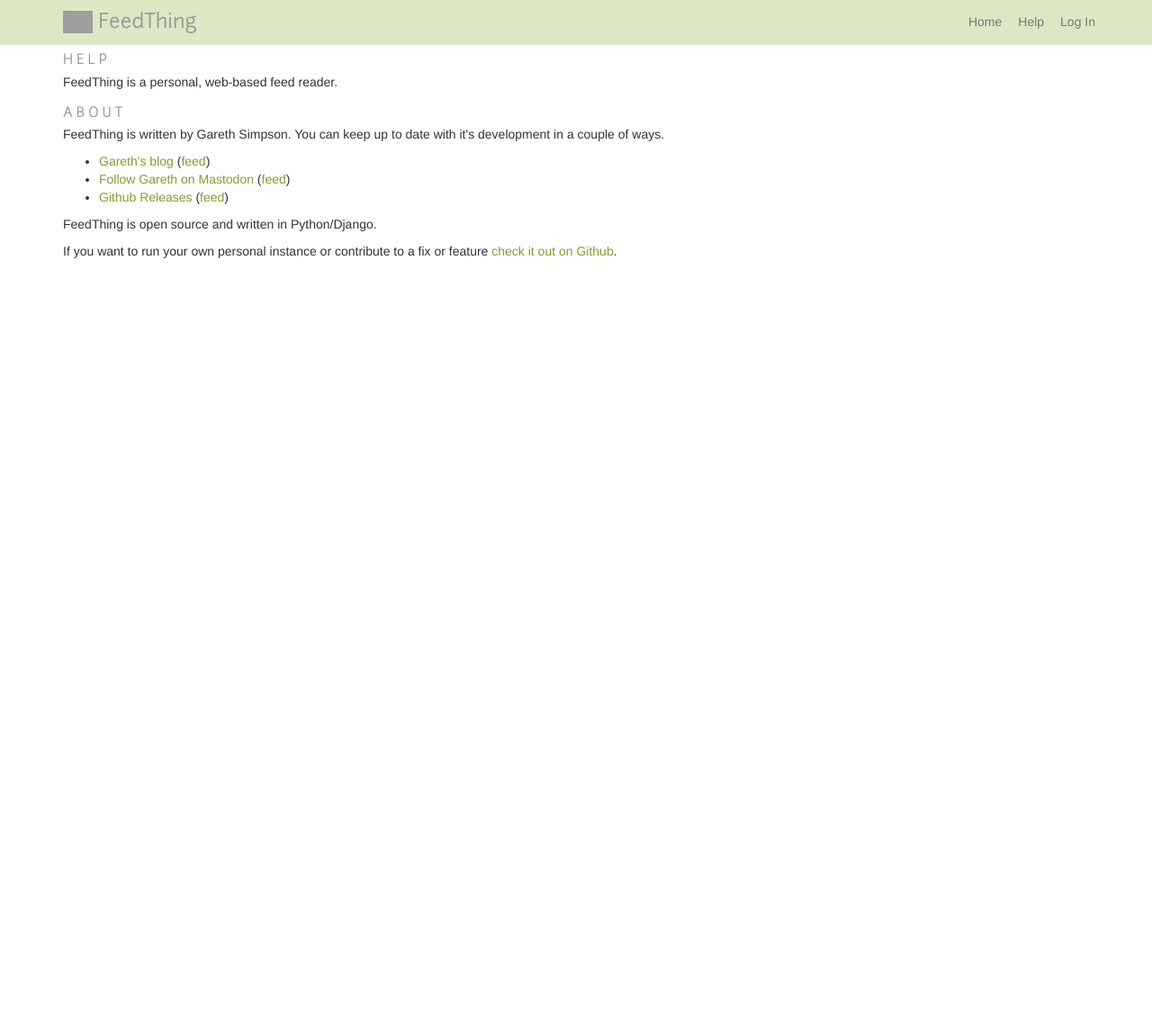
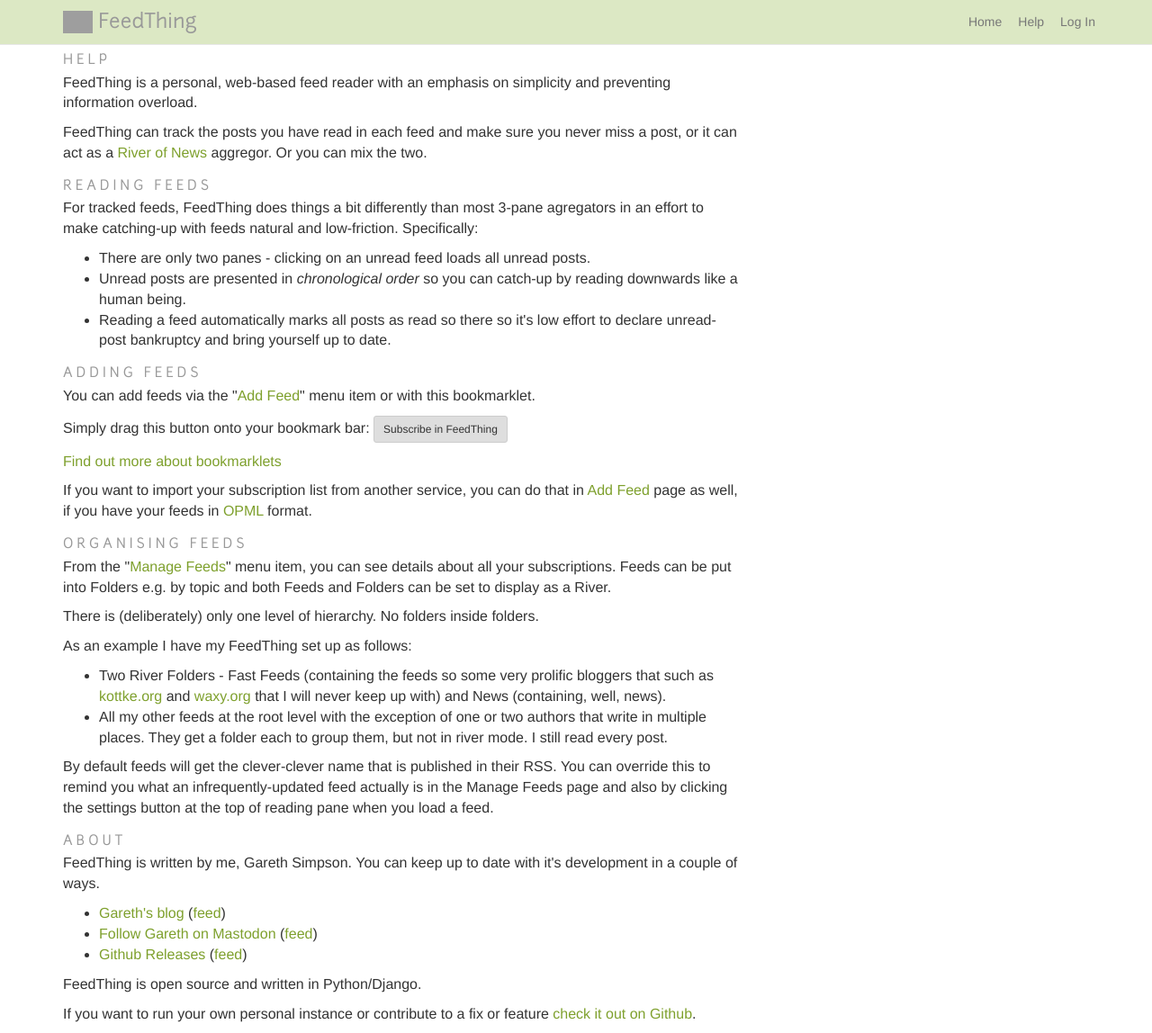
Before and after one commit to xurble/FeedThing, a Django app: page /help/ in a window 1280 px wide. Shown: the whole page at 90% size. Before the commit the page ends 287 px from the top, so only its background shows below. Run offline with Django 3.2, Linux system fonts and the light colour scheme; parts of the project's set-up code (start-up, migrations or seed data) failed here and were passed over; some libraries are stand-ins or nearby versions; grey boxes are pictures that could not be loaded.

Commit message:
chore: help

```diff
--- a/feedthing/urls.py
+++ b/feedthing/urls.py
@@ -34,7 +34,7 @@ urlpatterns = [
 
     path('saved/', views.savedposts, name="savedposts"),
 
-    path('manage/', views.managefeeds),
+    path('manage/', views.managefeeds, name="manage"),
     path('subscription/list/', views.subscriptionlist),
 
     path('subscription/<int:sid>/unsubscribe/', views.unsubscribefeed),
--- a/ft/templates/addfeed.html
+++ b/ft/templates/addfeed.html
@@ -30,7 +30,8 @@
             </div>
 
         </div>
-        <div class="hidden-xs col-sm-4 ftcontent">
+        <div class="col-sm-4 ftcontent">
+            <div class="visible-xs"><br><br><br><br></div>
             <div id="opml">
                 <h2>Batch Import</h2>
                 <p>You can add a batch of feeds in one go by supplying an OPML file.</p>
--- a/ft/templates/help.html
+++ b/ft/templates/help.html
@@ -3,23 +3,85 @@
 {% block content %}
 <div class="container">
   <div class="row">
-    <div class="col-xs-12 ftcontent">
+    <div class="col-sm-8 ftcontent">
       <h2>Help</h2>
 
+      <p>
+        FeedThing is a personal, web-based feed reader with an emphasis on simplicity and
+        preventing information overload.
+      </p>
 
+      <p>
+        FeedThing can track the posts you have read in each feed and make sure you never
+        miss a post, or it can act as a <a href="http://scripting.com/2014/06/02/whatIsARiverOfNewsAggregator.html">
+        River of News</a> aggregor.  Or you can mix the two.
+      </p>
 
+      <h2>Reading Feeds</h2>
+      <p>
+        For tracked feeds, FeedThing does things a bit differently than most 3-pane agregators
+        in an effort to make catching-up with feeds natural and low-friction.  Specifically:
+        <ul>
+          <li>There are only two panes - clicking on an unread feed loads all unread posts.</li>
+          <li>Unread posts are presented in <i>chronological order</i> so you can catch-up by
+          reading downwards like a human being.</li>
+          <li>Reading a feed automatically marks all posts as read so there so it's low effort
+          to declare unread-post bankruptcy and bring yourself up to date.
+        </ul>
+      </p>
 
+      <h2>Adding Feeds</h2>
+      <p>
+        You can add feeds via the "<a href="{% url 'addfeed' %}">Add Feed</a>" menu item or with this bookmarklet.
+      <p>
+        Simply drag this button onto your bookmark bar:
+        <a class="btn btn-default btn-sm" href="javascript:document.location.href='https://feedthing.net/addfeed/?feed=' + encodeURIComponent(document.location.href);">Subscribe in FeedThing</a>
+      </p>
+      <p>
+        <a href="http://www.howtogeek.com/189358/beginner-geek-how-to-use-bookmarklets-on-any-device/">Find out more about bookmarklets</a>
+      </p>
+      <p>
+        If you want to import your subscription list from another service, you can do that in
+        <a href="{% url 'addfeed' %}">Add Feed</a> page as well, if you have your feeds in <a href="http://opml.org/spec2.opml">OPML</a>
+        format.
+      </p>
 
-
-      <p>FeedThing is a personal, web-based feed reader.<p/>
-
-
-
+      <h2>Organising Feeds</h2>
+      <p>
+        From the "<a href="{% url 'manage' %}">Manage Feeds</a>" menu item, you can
+        see details about all your subscriptions.  Feeds can be put into Folders
+        e.g. by topic and both Feeds and Folders can be set to display as a River.
+      </p>
+      <p>
+        There is (deliberately) only one level of hierarchy.  No folders inside folders.
+      </p>
+      <p>
+        As an example I have my FeedThing set up as follows:
+        <ul>
+          <li>
+            Two River Folders - Fast Feeds (containing the feeds so some very prolific bloggers
+            that such as <a href="https://kottke.org">kottke.org</a> and
+            <a href="https://waxy.org">waxy.org</a> that I will never keep up with) and
+            News (containing, well, news).
+          </li>
+          <li>
+            All my other feeds at the root level with the exception of one or two
+            authors that write in multiple places.  They get a folder each to group
+            them, but not in river mode.  I still read every post.
+          </li>
+        </ul>
+      </p>
+      <p>
+        By default feeds will get the clever-clever name that is published in their
+        RSS. You can override this to remind you what an infrequently-updated feed
+        actually is in the Manage Feeds page and also by clicking the settings button
+        at the top of reading pane when you load a feed.
+      </p>
 
       <h2>About</h2>
 
       <p>
-        FeedThing is written by Gareth Simpson.  You
+        FeedThing is written by me, Gareth Simpson.  You
         can keep up to date with it's development in a couple of ways.
         <ul>
           <li><a href="https://xurble.org">Gareth's blog</a> (<a href="https://xurble.org/media/www.xurble.org/rss.xml">feed</a>)</li>
--- a/ft/templates/settings.html
+++ b/ft/templates/settings.html
@@ -7,6 +7,10 @@
         <div class="col-xs-12 ftcontent">
             <h2>Settings</h2>
 
+            <p>You can definitely expect some of these some time soon.</p>
+
+            <p>Until then, there is just:</p>
+
             <p><a href="{% url 'account_change_password' %}">Change Password</a></p>
 
             <p><a href="{% url 'account_logout' %}">Log Out</a></p>
--- a/web/static/css/feedthing.css
+++ b/web/static/css/feedthing.css
@@ -90,6 +90,10 @@ h2.ftheader, .ftcontent h2, .ftcontent h1, h2.riversource {
 	margin: 2px 2px 2px 0px;
 	color:#999;
 	text-decoration: none;
+}
+
+.ftcontent {
+    font-size:16px
 }
 
 h2.riversource {
--- a/web/templates/base.html
+++ b/web/templates/base.html
@@ -61,7 +61,7 @@
 	            {% if user.is_authenticated %}
 	                <li><a href="{% url 'feeds' %}">Feeds</a></li>
 	                <li><a href="{% url 'addfeed' %}">Add Feed</a></li>
-	                <li><a href="/manage/">Manage Feeds</a></li>
+	                <li><a href="{% url 'manage' %}">Manage Feeds</a></li>
 	                <li><a href="{% url 'savedposts' %}">Saved</a></li>
 	                {% if user.is_superuser %}
 	                    <li><a href="/feedgarden/">Queue</a></li>
```
